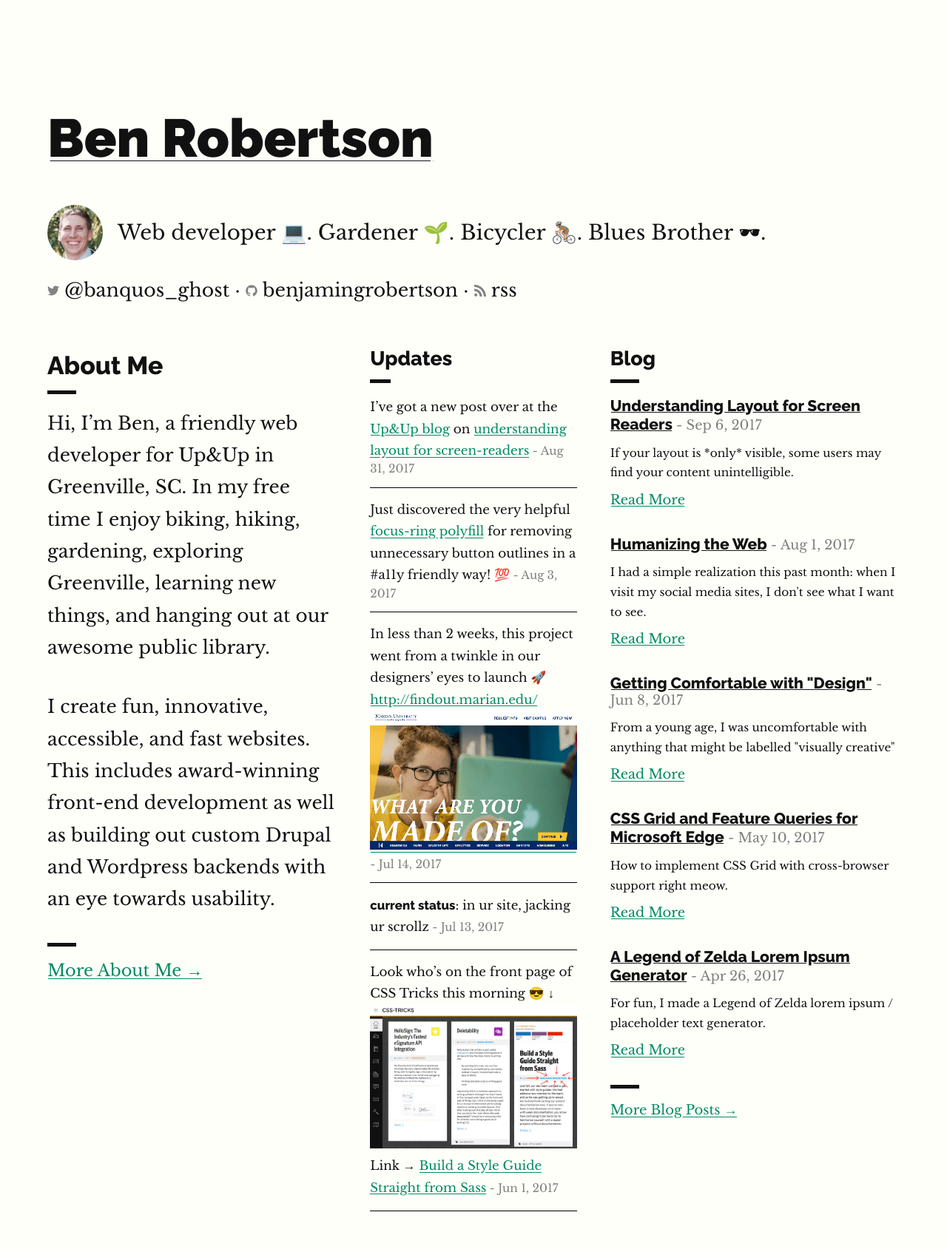
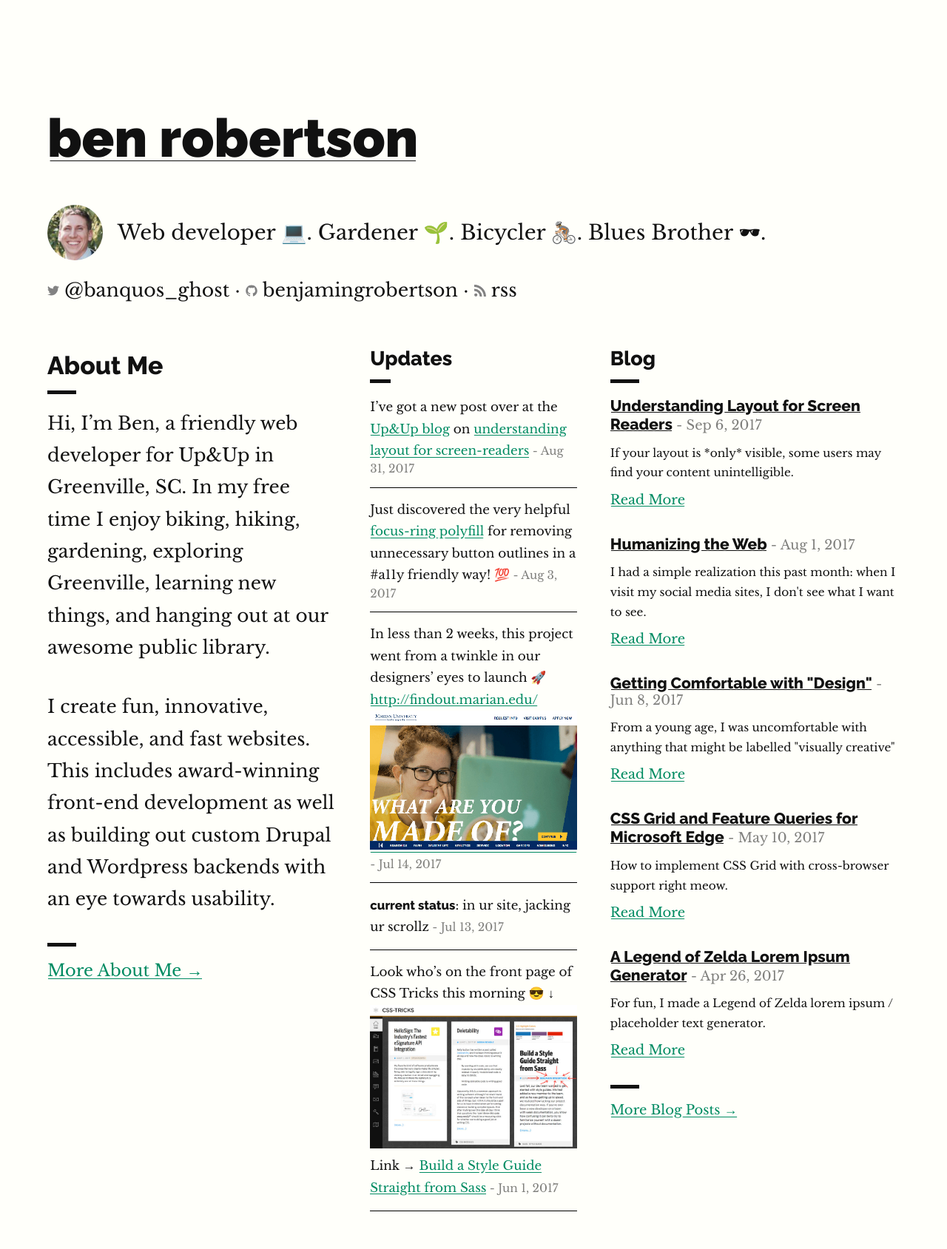
Before and after one commit to benjamingrobertson/benjamingrobertson.github.io, a Jekyll site: the page built from index.md, in a window 1280 px wide. Shown: the whole page at 74% size. Built offline with Jekyll 4.4.1, drawn with Linux system fonts in a browser that asks for light colours.

Commit message:
Lowercase my name

```diff
--- a/_sass/smacss/components/_header.sass
+++ b/_sass/smacss/components/_header.sass
@@ -11,6 +11,7 @@
 
 .brand-logo
     text-decoration: none
+    text-transform: lowercase
     color: $black
     display: inline-block
     font-size: 1.9rem
--- a/_sass/smacss/components/_home.sass
+++ b/_sass/smacss/components/_home.sass
@@ -8,6 +8,7 @@ main.home
 
 .home__header h1
     font-size: 2em
+    text-transform: lowercase
 
     +bp(large)
         font-size: 4rem
```
